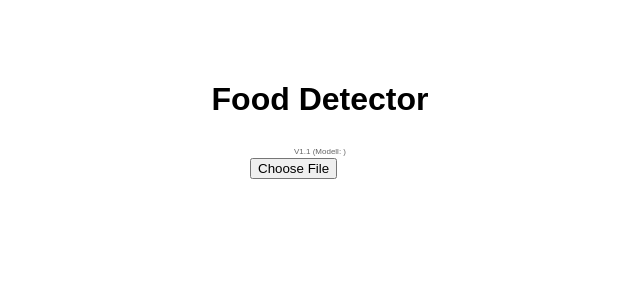
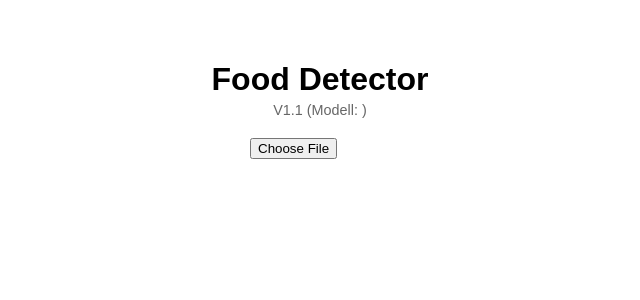
Before and after one commit to JohnnyM11/food-detector-app, a React (Vite) app in the folder frontend/: page / in a window 1280 px wide. Shown: the top 300 px of the page, without its empty margins (320-960 px from the left). Built offline with nearby package versions, Linux system fonts and the light colour scheme; no server answers.

Commit message:
🔄 Deploy dev (2025-08-14 16:26)

```diff
--- a/frontend/src/App.jsx
+++ b/frontend/src/App.jsx
@@ -44,11 +44,11 @@ function App() {
   };
 
   return (
-    <div style={{ padding: "20px", fontFamily: "Arial" }}>
-      <h1>Food Detector </h1>
-      <span style={{ fontSize: "0.5em", color: "#666" }}>
+    <div style={{ fontFamily: "Arial" }}>
+      <h1 style={{ marginBottom: "4px" }}>Food Detector </h1>
+      <div style={{ fontSize: "0.9em", color: "#666", marginBottom: "20px" }}>
         {VERSION} (Modell: {modelName})
-      </span>
+      </div>
 
       {/* Bild-Upload und Bildnamen mit in result einfügen */}
       <ImageUploader
```
